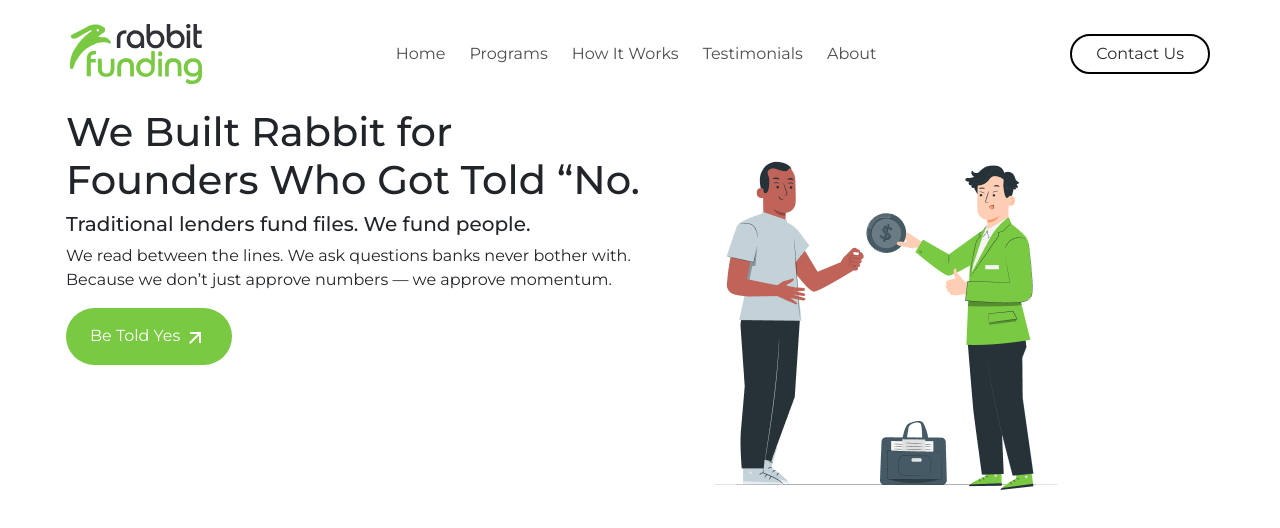
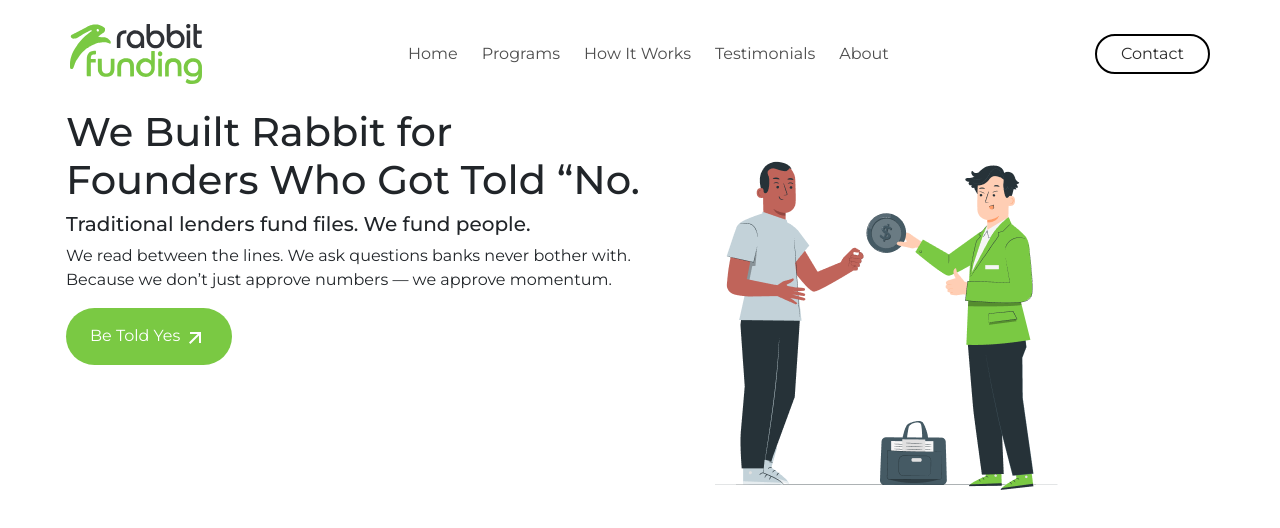
Before and after one commit to pawandelu/rabbit-funding-header, a plain HTML site: page index.html in a window 1280 px wide. Drawn offline with nearby package versions, Linux system fonts and the light colour scheme.

Commit message:
remove us from cotact button

```diff
--- a/index.html
+++ b/index.html
@@ -108,9 +108,7 @@
                     </div>
                 </nav>
                 <button
-                        class="btn px-4 py-9 rounded-5 border-black border-2 d-md-flex d-none m-0 text-nowrap">Contact
-                        Us
-                    </button>
+                    class="btn px-4 py-9 rounded-5 border-black border-2 d-md-flex d-none m-0 text-nowrap">Contact</button>
             </div>
         </div>
         <section>
```
Lines whose indentation alone changed are shown as unchanged.
